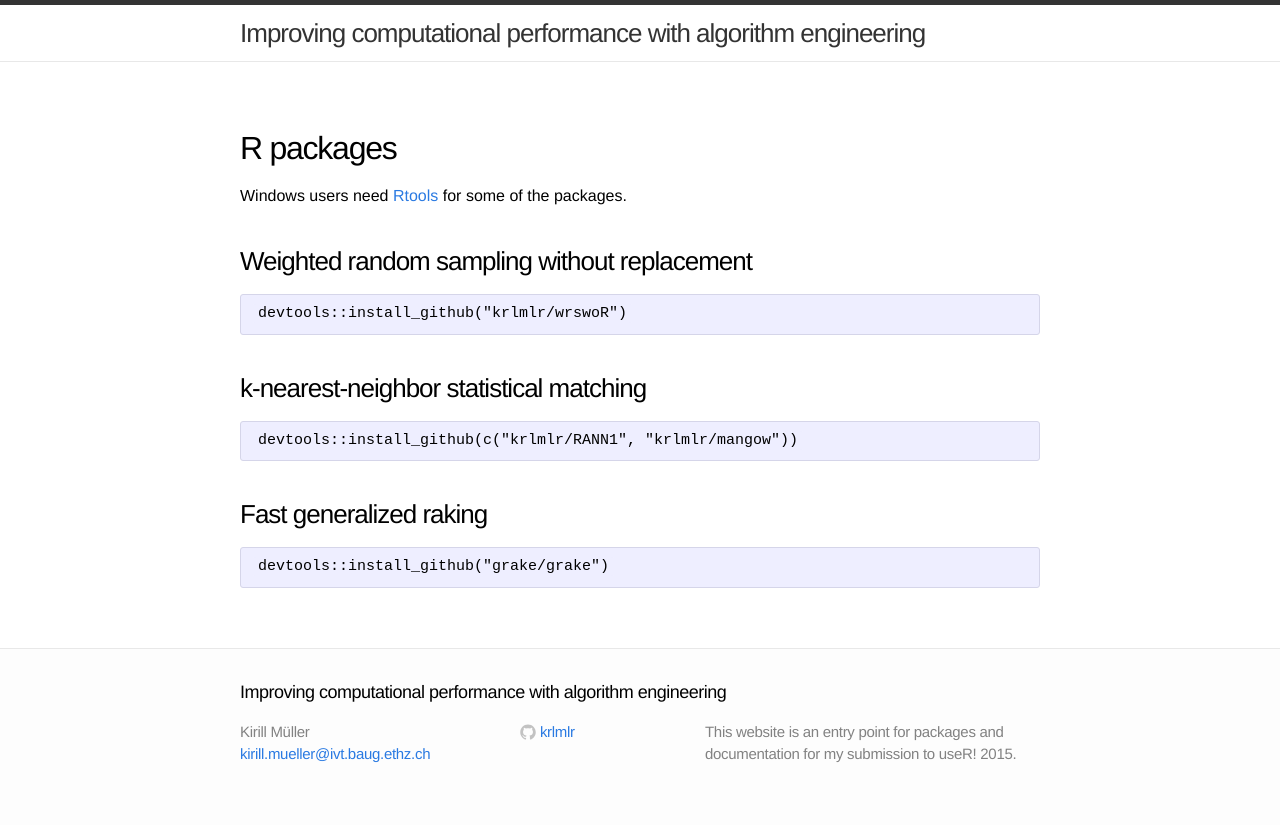
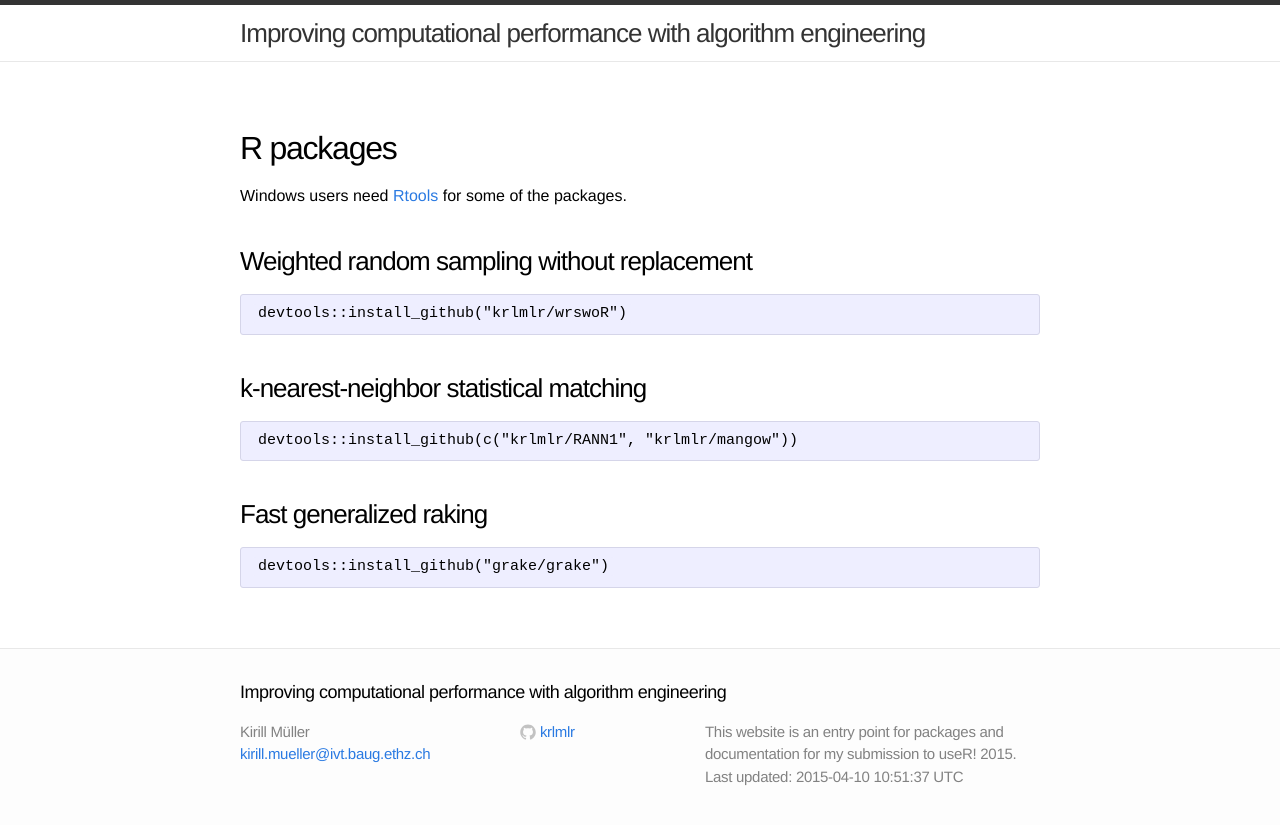
Before and after one commit to krlmlr-useR15/krlmlr-useR15.github.io, a Jekyll site: the page built from index.md, in a window 1280 px wide. Shown: the top 825 px of the page. Built offline with Jekyll 4.4.1, drawn with Linux system fonts in a browser that asks for light colours.

Commit message:
include time of last update

```diff
--- a/_config.yml
+++ b/_config.yml
@@ -6,7 +6,7 @@ email: kirill.mueller@ivt.baug.ethz.ch
 description: "This website is an entry point for packages and documentation for my submission to useR! 2015."
 baseurl: ""
 url: "http://krlmlr-useR15.github.io"
-date: 2015-04-10 10:49:59 UTC
+date: 2015-04-10 10:51:37 UTC
 
 # Build settings
 markdown: kramdown
--- a/_includes/footer.html
+++ b/_includes/footer.html
@@ -36,7 +36,7 @@
     </div>
 
     <div class="footer-col-3 column">
-      <p class="text">{{ site.description }}</p>
+      <p class="text">{{ site.description }} Last updated: {{ site.date }}</p>
     </div>
 
   </div>
```
